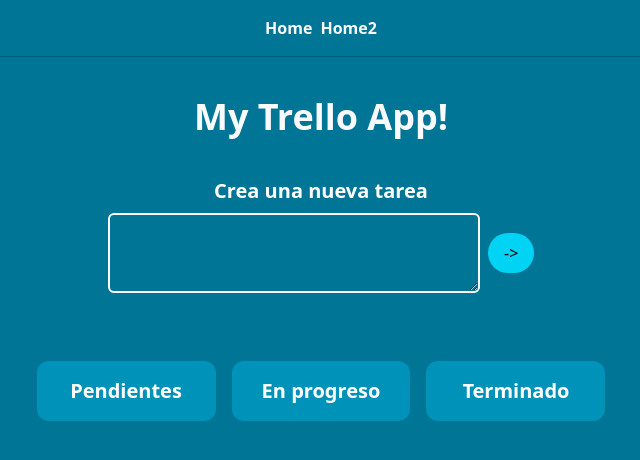
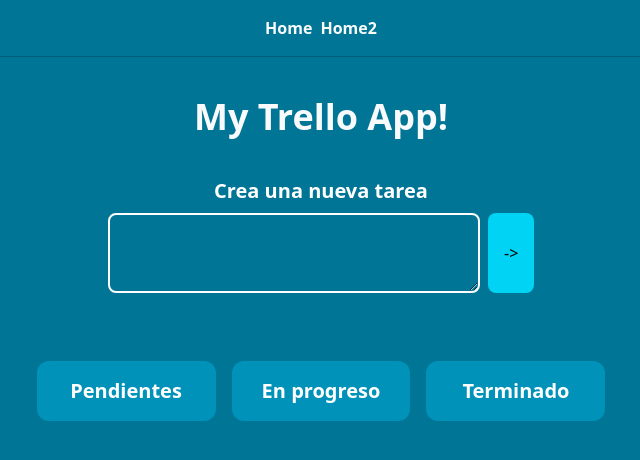
Before and after one commit to joseyaniez/my-trello, an Angular app: page / in a window 1280 px wide. Shown: the top 460 px of the page, without its empty margins (319-959 px from the left). Built offline with nearby package versions, Linux system fonts and the light colour scheme.

Commit message:
task(ui): min height in boards and overflow

```diff
--- a/src/app/features/tasks/components/task-board/task-board.html
+++ b/src/app/features/tasks/components/task-board/task-board.html
@@ -1,18 +1,18 @@
-<div cdkDropList (cdkDropListDropped)="taskService.moveTaskItem($event)" class="flex-col flex-1 gap-4 bg-cyan-600 p-4 rounded-xl">
+<div cdkDropList (cdkDropListDropped)="taskService.moveTaskItem($event)" class="flex-col flex-1 gap-4 bg-cyan-600 p-4 rounded-xl max-h-150 overflow-auto">
   <p class="text-white text-xl font-bold text-center">Pendientes</p>
   @for(task of taskService.getPendingTasks(); track task.id){
     <app-task-card-item [content]="task"/>
   }
 </div>
 
-<div class="flex-col flex-1 gap-4 bg-cyan-600 p-4 rounded-xl">
+<div cdkDropList (cdkDropListDropped)="taskService.moveTaskItem($event)" class="flex-col flex-1 gap-4 bg-cyan-600 p-4 rounded-xl max-h-150 overflow-auto">
   <p class="text-white text-xl font-bold text-center">En progreso</p>
   @for(task of taskService.getProgressTasks(); track task.id){
     <app-task-card-item [content]="task"/>
   }
 </div>
 
-<div class="flex-col flex-1 gap-4 bg-cyan-600 p-4 rounded-xl">
+<div cdkDropList (cdkDropListDropped)="taskService.moveTaskItem($event)" class="flex-col flex-1 gap-4 bg-cyan-600 p-4 rounded-xl max-h-150 overflow-auto">
   <p class="text-white text-xl font-bold text-center">Terminado</p>
   @for(task of taskService.getCompletedTasks(); track task.id){
     <app-task-card-item [content]="task"/>
--- a/src/app/features/tasks/components/task-form/task-form.html
+++ b/src/app/features/tasks/components/task-form/task-form.html
@@ -1,6 +1,6 @@
 
 <label class="text-white font-bold text-xl" for="todo-form">Crea una nueva tarea</label>
 <div class="flex flex-row items-center gap-2 w-1/2">
-  <textarea [formControl]="taskContent" class="rounded-md flex-1 border-2 border-white h-20 p-2 my-2" id="todo-form"></textarea>
-  <button (click)="saveNewTask($event)" class="rounded-full px-4 py-2 bg-cyan-400" type="button">-></button>
+  <textarea [formControl]="taskContent" class="rounded-lg flex-1 min-h-20 border-2 border-white h-20 p-2 my-2" id="todo-form"></textarea>
+  <button (click)="saveNewTask($event)" class="rounded-lg px-4 py-2 min-h-20 bg-cyan-400 hover:bg-cyan-300 cursor-pointer" type="button">-></button>
 </div>
```
